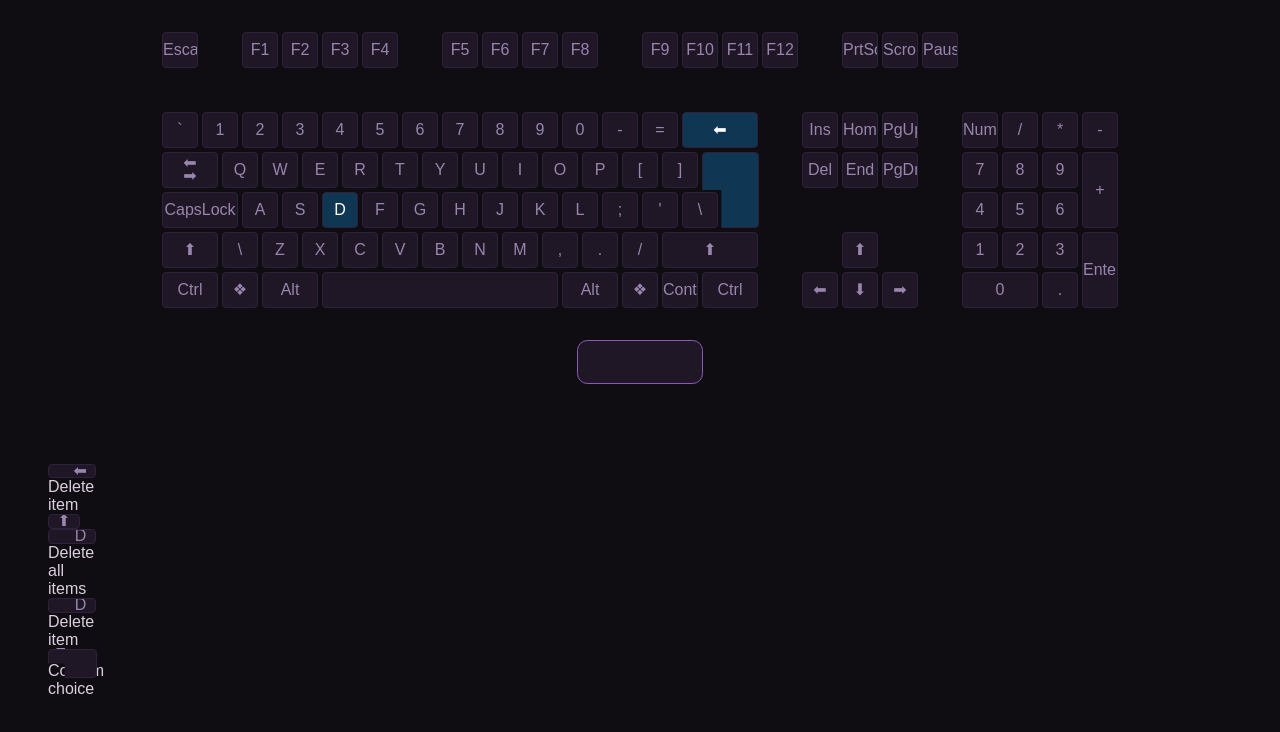
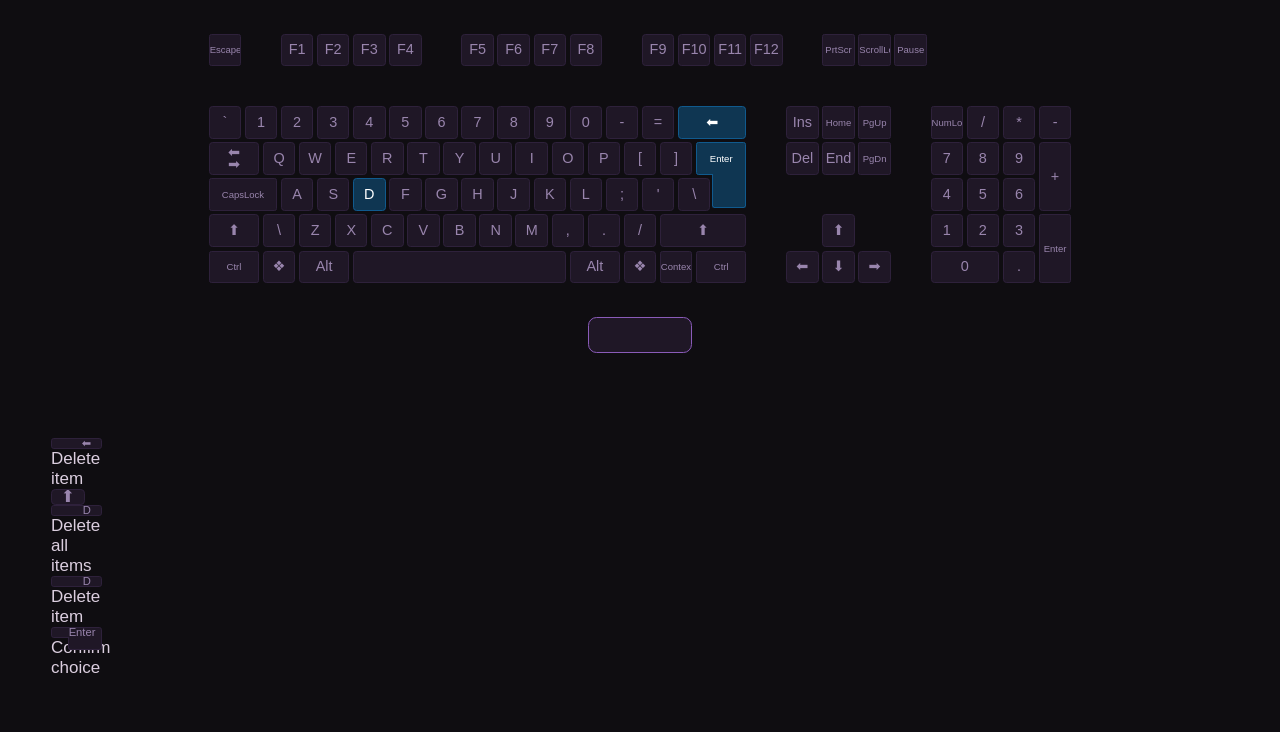
Before and after one commit to teetow/keymapper, a React (Create React App) app: page / in a window 1280 px wide. Shown: the top 732 px of the page. Built offline with nearby package versions, Linux system fonts and the light colour scheme.

Commit message:
fix: misc styling

```diff
--- a/src/App.tsx
+++ b/src/App.tsx
@@ -15,6 +15,7 @@ const globalStyles = globalCss({
     backgroundColor: "$appBg",
     height: "100vh",
     padding: "$lg 0",
+    fontSize: "17px",
     margin: 0,
   },
 });
--- a/src/stitches.config.ts
+++ b/src/stitches.config.ts
@@ -36,13 +36,17 @@ export const { styled, css, globalCss, keyframes, getCssText, theme, createTheme
   theme: {
     colors: { ...themeColors, ...themeColorAliases },
     fontSizes: {
-      lg: "1.3rem",
-      md: "1rem",
-      sm: ".75rem",
+      lg: "1.2em",
+      md: "1em",
+      sm: ".85em",
+      xs: ".66em",
     },
     sizes: {},
     space: {
       lg: "2em",
+      md: "1em",
+      sm: "0.5em",
+      xs: "0.25em",
     },
     radii: {
       dot25: "0.25em",
--- a/src/ui/CurrentBind.tsx
+++ b/src/ui/CurrentBind.tsx
@@ -5,7 +5,7 @@ export const CurrentBindView = styled("div", {
   borderRadius: "0.5em",
   border: "1px solid $purple600",
   display: "grid",
-  fontSize: "$lg",
+  fontSize: "$md",
   fontWeight: "bold",
   justifySelf: "center",
   minWidth: "4em",
--- a/src/ui/Key.tsx
+++ b/src/ui/Key.tsx
@@ -5,14 +5,13 @@ import { styled } from "../stitches.config";
 const KeyView = styled("div", {
   "--bg": `$colors$purple200`,
   "--fg": "$colors$primaryText",
-  color: "var(--fg)",
-
+  "--bc": "$colors$purple300",
   "--keycolspan": 1,
   "--keyrowspan": 1,
+  color: "var(--fg)",
+  display: "grid",
   gridColumn: "span calc(var(--keycolspan) * 2)",
   gridRow: "span calc(var(--keyrowspan) * 2)",
-
-  display: "grid",
   gridTemplateAreas: "main",
   lineHeight: "0.8em",
   overflow: "hidden",
@@ -26,46 +25,54 @@ const KeyView = styled("div", {
       true: {
         "--fg": "white",
         "--bg": "$colors$blue300",
+        "--bc": "$colors$blue400",
       },
     },
     hasHilight: {
       true: {
-        "--bg": "$colors$purple600",
+        "--bg": "$colors$purple400",
       },
     },
     isKey: {
       true: {
         backgroundColor: "var(--bg)",
         borderRadius: "$dot25",
-        border: "1px solid $accent",
+        border: "1px solid var(--bc)",
+      },
+    },
+    hasSmallText: {
+      true: {
+        fontSize: "$xs",
       },
     },
   },
-  compoundVariants: [{
-    hasBind: true,
-    hasHilight: true,
-    css: {
-      "--bg": "$colors$blue400",
-    }
-  }],
+  compoundVariants: [
+    {
+      hasBind: true,
+      hasHilight: true,
+      css: {
+        "--bg": "$colors$blue400",
+        "--bc": "$colors$blue600",
+      },
+    },
+  ],
   "&[data-keycode='Enter']": {
-    backgroundColor: "transparent",
-    borderWidth: 0,
+    borderRadius: "$dot25 $dot25 0 $dot25",
     position: "relative",
     overflow: "visible",
     "&:after": {
       "--lw": "34%",
       backgroundColor: "var(--bg)",
-      borderRadius: "$dot25",
-      border: "1px solid $accent",
+      border: "1px solid var(--bc)",
+      borderRadius: "0 0 $dot25 $dot25",
+      borderWidth: "0 1px 1px 1px",
       boxSizing: "border-box",
-      clipPath: "polygon(0 0, 100% 0, 100% 100%, var(--lw) 100%, var(--lw) 50%, 0 50%)",
       content: "",
-      height: "calc(200% + $radii$dot25)",
+      height: "calc(100% + ($space$xs * 2) - 1px)",
       position: "absolute",
       right: "-1px",
-      top: 0,
-      width: "calc(100% + 1px)",
+      top: "calc(100%)",
+      width: "calc(75% - $space$xs)",
     },
   },
 });
@@ -108,7 +115,14 @@ export const Key: FunctionComponent<KeyProps> = ({
   } as CSSProperties;
 
   return (
-    <KeyView hasBind={hasBind} hasHilight={hasHilight} isKey={keycode !== ""} data-keycode={keycode} style={keyStyle}>
+    <KeyView
+      hasBind={hasBind}
+      hasHilight={hasHilight}
+      isKey={keycode !== ""}
+      data-keycode={keycode}
+      style={keyStyle}
+      hasSmallText={children!.toString().length > 3}
+    >
       {children}
     </KeyView>
   );
--- a/src/ui/KeyMap.tsx
+++ b/src/ui/KeyMap.tsx
@@ -8,8 +8,8 @@ const KeyMapView = styled("div", {
   "--keysize": "1em",
   alignItems: "center",
   display: "grid",
-  fontSize: "1em",
-  gap: "4px",
+  fontSize: "$sm",
+  gap: "$xs",
   gridTemplateColumns: "repeat(48, var(--keysize))",
   gridTemplateRows: "repeat(14, var(--keysize))",
   margin: "0 auto",
```
